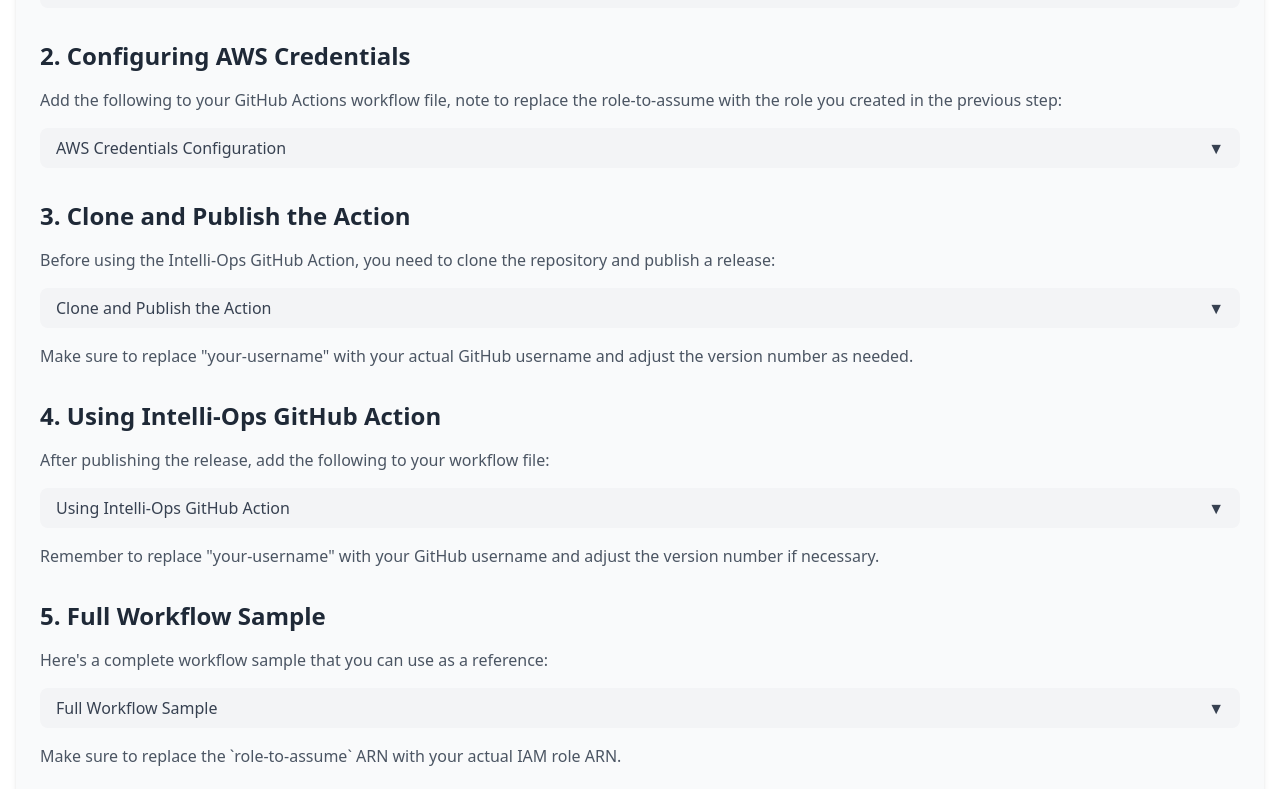
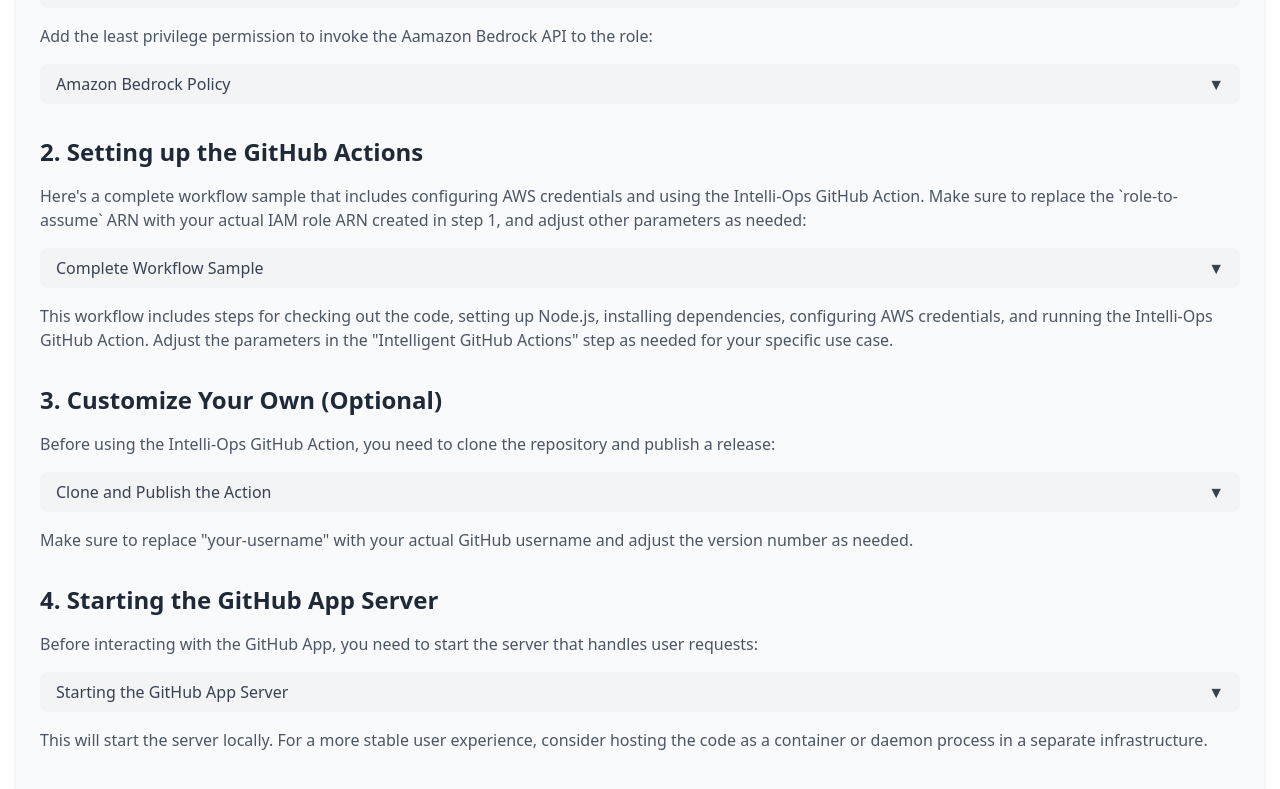
Before and after one commit to yike5460/intelli-ops, a React (Vite) app in the folder web/: page / in a window 1280 px wide. Shown: the part 1360-2149 px from the top of the page. Built offline with nearby package versions, Linux system fonts and the light colour scheme.

Commit message:
chore: update the web layout

```diff
--- a/web/src/components/QuickStart.jsx
+++ b/web/src/components/QuickStart.jsx
@@ -94,43 +94,29 @@
 Outputs:
   Role:
     Value: !GetAtt Role.Arn`} />
-
-          <h3 className="text-2xl font-semibold mt-8 mb-4 text-gray-800">2. Configuring AWS Credentials</h3>
-          <p className="mb-4 text-gray-600">Add the following to your GitHub Actions workflow file, note to replace the role-to-assume with the role you created in the previous step:</p>
-          <FoldableCommand title="AWS Credentials Configuration" command={`- name: Configure AWS Credentials
-  uses: aws-actions/configure-aws-credentials@v4
-  with:
-    role-to-assume: arn:aws:iam::123456789012:role/role-name
-    aws-region: us-east-1`} />
-
-          <h3 className="text-2xl font-semibold mt-8 mb-4 text-gray-800">3. Clone and Publish the Action</h3>
-          <p className="mb-4 text-gray-600">Before using the Intelli-Ops GitHub Action, you need to clone the repository and publish a release:</p>
-          <FoldableCommand title="Clone and Publish the Action" command={`git clone https://github.com/yike5460/intelli-ops.git
-cd intelli-ops
-version="stable"
-git tag -a $version -m "Release version $version"
-git push origin $version
-gh release create $version -t "$version" -n ""`} />
-          <p className="mt-2 mb-4 text-gray-600">Make sure to replace "your-username" with your actual GitHub username and adjust the version number as needed.</p>
-
-          <h3 className="text-2xl font-semibold mt-8 mb-4 text-gray-800">4. Using Intelli-Ops GitHub Action</h3>
-          <p className="mb-4 text-gray-600">After publishing the release, add the following to your workflow file:</p>
-          <FoldableCommand title="Using Intelli-Ops GitHub Action" command={`- name: Code review using AWS Bedrock
-  uses: your-username/intelli-ops@0.0.31
-  with:
-    github-token: \${{ secrets.GITHUB_TOKEN }}
-    aws-region: us-east-1
-    model-id: anthropic.claude-3-sonnet-20240229-v1:0
-    exclude-files: '*.md,*.json'
-    review-level: 'concise'
-    generate-pr-description: 'true'
-  env:
-    GITHUB_TOKEN: \${{ secrets.GITHUB_TOKEN }}`} />
-          <p className="mt-2 mb-4 text-gray-600">Remember to replace "your-username" with your GitHub username and adjust the version number if necessary.</p>
-
-          <h3 className="text-2xl font-semibold mt-8 mb-4 text-gray-800">5. Full Workflow Sample</h3>
-          <p className="mb-4 text-gray-600">Here's a complete workflow sample that you can use as a reference:</p>
-          <FoldableCommand title="Full Workflow Sample" command={`name: Intelligent Code Review
+          <p className="mt-2 mb-4 text-gray-600">
+            Add the least privilege permission to invoke the Aamazon Bedrock API to the role:
+          </p>
+          <FoldableCommand title="Amazon Bedrock Policy" command={`{
+    "Version": "2012-10-17",
+    "Statement": [
+        {
+            "Effect": "Allow",
+            "Action": [
+                "bedrock:InvokeModel",
+                "bedrock:ListFoundationModels",
+                "bedrock:GetFoundationModel"
+            ],
+            "Resource": "*"
+        }
+    ]
+}`} />
+          <h3 className="text-2xl font-semibold mt-8 mb-4 text-gray-800">2. Setting up the GitHub Actions</h3>
+          <p className="mb-4 text-gray-600">
+            Here's a complete workflow sample that includes configuring AWS credentials and using the Intelli-Ops GitHub Action.
+            Make sure to replace the `role-to-assume` ARN with your actual IAM role ARN created in step 1, and adjust other parameters as needed:
+          </p>
+          <FoldableCommand title="Complete Workflow Sample" command={`name: Intelligent Code Review
 on:
   workflow_dispatch:
   pull_request:
@@ -194,9 +180,23 @@
         generate-unit-test-suite: 'true'
       env:
         GITHUB_TOKEN: \${{ secrets.GITHUB_TOKEN }}`} />
-          <p className="mt-2 mb-4 text-gray-600">Make sure to replace the `role-to-assume` ARN with your actual IAM role ARN.</p>
+          <p className="mt-2 mb-4 text-gray-600">
+            This workflow includes steps for checking out the code, setting up Node.js, installing dependencies,
+            configuring AWS credentials, and running the Intelli-Ops GitHub Action. Adjust the parameters in the
+            "Intelligent GitHub Actions" step as needed for your specific use case.
+          </p>
 
-          <h3 className="text-2xl font-semibold mt-8 mb-4 text-gray-800">6. Starting the GitHub App Server</h3>
+          <h3 className="text-2xl font-semibold mt-8 mb-4 text-gray-800">3. Customize Your Own (Optional)</h3>
+          <p className="mb-4 text-gray-600">Before using the Intelli-Ops GitHub Action, you need to clone the repository and publish a release:</p>
+          <FoldableCommand title="Clone and Publish the Action" command={`git clone https://github.com/yike5460/intelli-ops.git
+cd intelli-ops
+version="stable"
+git tag -a $version -m "Release version $version"
+git push origin $version
+gh release create $version -t "$version" -n ""`} />
+          <p className="mt-2 mb-4 text-gray-600">Make sure to replace "your-username" with your actual GitHub username and adjust the version number as needed.</p>
+
+          <h3 className="text-2xl font-semibold mt-8 mb-4 text-gray-800">4. Starting the GitHub App Server</h3>
           <p className="mb-4 text-gray-600">Before interacting with the GitHub App, you need to start the server that handles user requests:</p>
           <FoldableCommand title="Starting the GitHub App Server" command={`cd app
 npm install
@@ -205,7 +205,7 @@
             This will start the server locally. For a more stable user experience, consider hosting the code as a container or daemon process in a separate infrastructure.
           </p>
 
-          <h3 className="text-2xl font-semibold mt-8 mb-4 text-gray-800">7. Interacting with GitHub App</h3>
+          <h3 className="text-2xl font-semibold mt-8 mb-4 text-gray-800">5. Interacting with GitHub App</h3>
           <p className="mb-4 text-gray-600">Once the server is running, you can interact with the GitHub App by commenting on pull requests. Here are some example commands:</p>
           <ul className="list-disc list-inside mb-4 text-gray-600">
             <li>@intellibotdemo generate interesting stats about this repository and render them as a table.</li>
```
